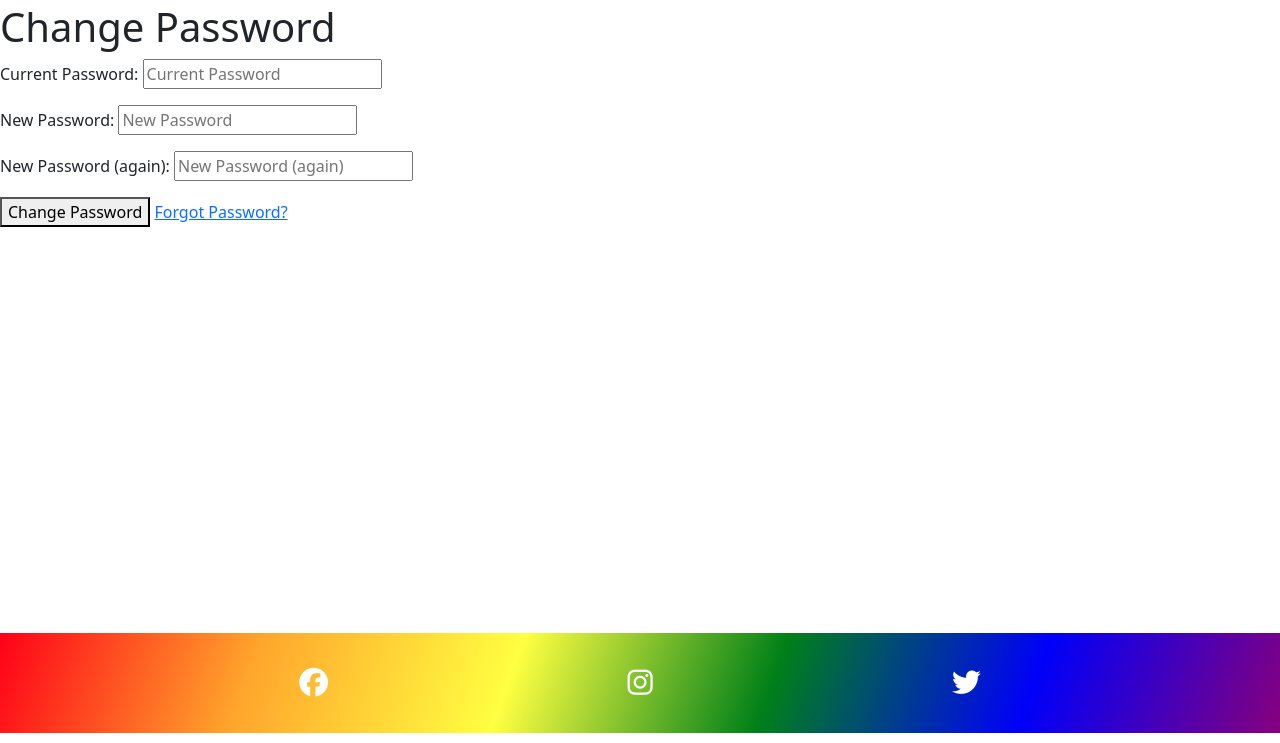
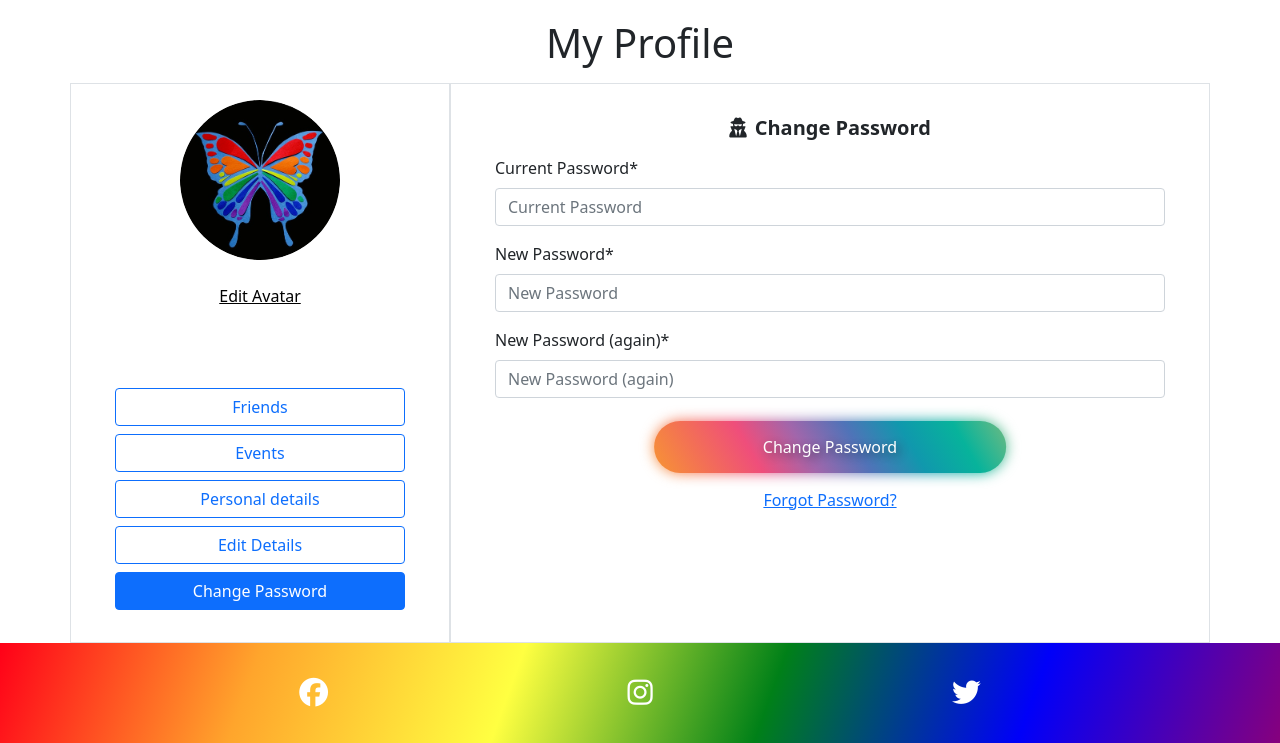
Before and after one commit to Dee-McG/DBAA, a Django app: page /accounts/password/change/ in a window 1280 px wide. Shown: the part 67-810 px from the top of the page. Run offline with Django 4.2, Linux system fonts and the light colour scheme; the visitor is signed in with stand-in values (Sample User, id 1); some libraries are stand-ins or nearby versions.

Commit message:
Add change user password link + styling

```diff
--- a/profiles/templates/profiles/includes/profile_card.html
+++ b/profiles/templates/profiles/includes/profile_card.html
@@ -20,7 +20,7 @@
         <h5 class="card-title text-center fs-4">{{ user_profile }}</h5>
     </div>
     {% endif %}
-
+    {% url 'account_change_password' as password_url %}
     <div class="card-body w-100">
         {% if user_profile_str == user_str %}
         <div class="d-grid gap-2">
@@ -28,6 +28,7 @@
             <a href="{% url 'view_profile_events' request.user.id %}" class="btn {% if request.path == events_url %} btn-primary {% else %} btn-outline-primary {% endif %}" role="button">Events</a>
             <a href="{% url 'view_details' request.user.id %}" class="btn {% if request.path == details_url %} btn-primary {% else %} btn-outline-primary {% endif %}" role="button">Personal details</a>
             <a href="{% url 'edit_details' request.user.id %}" class="btn {% if request.path == edit_details_url %} btn-primary {% else %} btn-outline-primary {% endif %}" role="button">Edit Details</a>
+            <a href="{% url 'account_change_password' %}" class="btn {% if request.path == password_url %} btn-primary {% else %} btn-outline-primary {% endif %}" role="button">Change Password</a>
         </div>
         {% else %}
         <div class="d-grid gap-2">
--- a/templates/allauth/account/password_change.html
+++ b/templates/allauth/account/password_change.html
@@ -1,16 +1,42 @@
 {% extends "account/base.html" %}
-
+{% load static %}
 {% load i18n %}
 
 {% block head_title %}{% trans "Change Password" %}{% endblock %}
 
+{% block css %}
+{{ block.super }}
+    <link rel="stylesheet" href="{% static 'profiles/css/profiles.css' %}">
+{% endblock %}
+
 {% block content %}
-    <h1>{% trans "Change Password" %}</h1>
 
-    <form method="POST" action="{% url 'account_change_password' %}" class="password_change">
-        {% csrf_token %}
-        {{ form.as_p }}
-        <button type="submit" name="action">{% trans "Change Password" %}</button>
-        <a href="{% url 'account_reset_password' %}">{% trans "Forgot Password?" %}</a>
-    </form>
+<div class="container">
+    <div class="text-center my-3">
+        <h1>My Profile</h1>
+    </div>
+    <div class="row">
+        <div class="col-12 col-sm-4 border border-1">
+            {% include 'profiles/includes/profile_card.html'%}
+        </div>
+        <div class="col border border-1">
+            <div class="card m-3 border-0">
+                <div class="card-body">
+                    <div class="card-title fw-bolder text-center h5 mb-3"><i class="fa-solid fa-user-secret me-2"></i></i>Change Password</div>
+                    <div class="row">
+                        <form method="POST" action="{% url 'account_change_password' %}" class="password_change">
+                            {% csrf_token %}
+                            {{ form|crispy }}
+                            <div class="d-flex flex-column justify-content-center align-items-center">
+                                <button class="create-btn w-50 mt-2 mb-3" type="submit" name="action">{% trans "Change Password" %}</button>
+                                <a href="{% url 'account_reset_password' %}">{% trans "Forgot Password?" %}</a>
+                            </div>
+                        </form>
+                    </div>
+                </div>
+            </div>
+        </div>
+    </div>
+</div>
+
 {% endblock %}
```
Also changed, not shown: templates/allauth/account/verification_sent.html (+10 -3 lines), templates/allauth/account/verified_email_required.html (+9 -2 lines).
